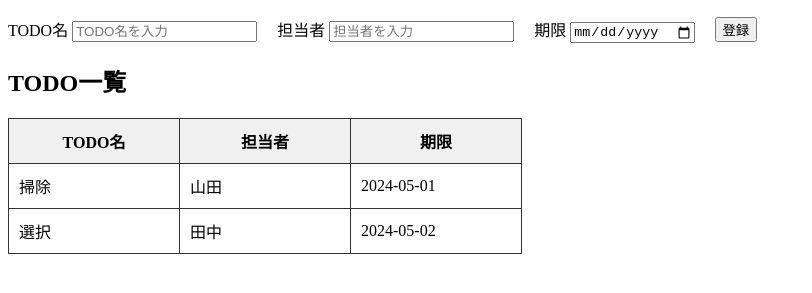
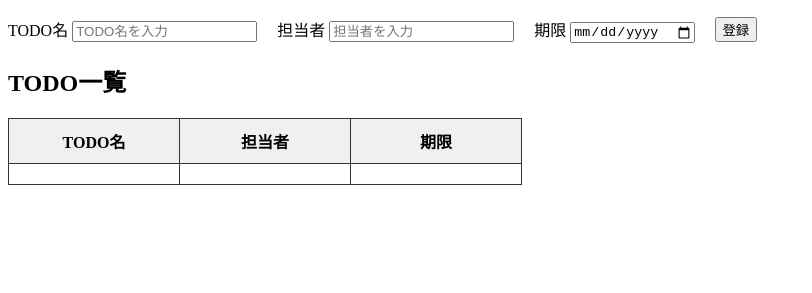
Before and after one commit to tslucky7/javascript-practice_daytra-webapp-frontend, a plain HTML site: page TODO-App/index.html in a window 1280 px wide. Both pictures are taken after a click on the button "登録". Shown: the part 127-420 px from the top of the page, without its empty margins (0-812 px from the left). Drawn offline with Linux system fonts and the light colour scheme.

Commit message:
day15 TODOアプリの実装完了

```diff
--- a/TODO-App/index.html
+++ b/TODO-App/index.html
@@ -40,17 +40,9 @@
             <th>期限</th>
           </tr>
         </thead>
-        <tbody>
-          <tr>
-            <td>掃除</td>
-            <td>山田</td>
-            <td>2024-05-01</td>
-          </tr>
-          <tr>
-            <td>選択</td>
-            <td>田中</td>
-            <td>2024-05-02</td>
-          </tr>
+        <tbody id="todo-list">
+          <!-- TODOがここに追加されます -->
+
         </tbody>
       </table>
     </section>
--- a/TODO-App/js/script.js
+++ b/TODO-App/js/script.js
@@ -1,26 +1,60 @@
 let todoList = [];
 
-document.addEventListener("DOMContentLoaded", () => {
-  const registerButtonElem = document.getElementById("register");
-  registerButtonElem.addEventListener("click", () => {
+const registerNewTodo = () => {
   //入力されたTODOの値を取得
   const newTodoName = document.getElementById("new-todo");
   const newPerson = document.getElementById("new-person");
   const newDeadline = document.getElementById("new-deadline");
 
-    console.log(newTodoName.value);
-    console.log(newPerson.value);
-    console.log(newDeadline.value);
-
-    //TODOの値をオブジェクトに格納
-    const newTodoObject = {
+  //TODOリストに新しいTODOを追加
+  todoList.push({
     todoName: newTodoName.value,
     person: newPerson.value,
     deadline: newDeadline.value,
+  });
+};
+
+//tbodyElemが登録されるたびに増殖するため、最初の要素を削除する
+const removeTodoListElem = () => {
+  const tbodyElem = document.getElementById("todo-list");
+
+  while (tbodyElem.firstChild) {
+    tbodyElem.firstChild.remove();
+  }
 }
 
-    //TODOリストに新しいTODOを追加
-    todoList.push(newTodoObject);
-    console.log(todoList);
+const appendTodoListElem = () => {
+  todoList.forEach((todo) => {
+    //TodoNameのtd要素を作成
+    const todoNameTdElem = document.createElement("td");
+    todoNameTdElem.textContent = todo.todoName;
+    //Personのtd要素を作成
+    const personTdElem = document.createElement("td");
+    personTdElem.textContent = todo.person;
+    //Deadlineのtd要素を作成
+    const deadlineTdElem = document.createElement("td");
+    deadlineTdElem.textContent = todo.deadline;
+
+    //tr要素を作成、td要素を追加
+    const trElem = document.createElement("tr");
+    trElem.appendChild(todoNameTdElem);
+    trElem.appendChild(personTdElem);
+    trElem.appendChild(deadlineTdElem);
+
+    //tbody要素にtr要素を追加
+    const tbodyElem = document.getElementById("todo-list");
+    tbodyElem.appendChild(trElem);
+  });
+}
+
+document.addEventListener("DOMContentLoaded", () => {
+  const registerButtonElem = document.getElementById("register");
+  registerButtonElem.addEventListener("click", () => {
+    //入力されたTODOの値を取得して、TODOリストに新しいTODOを追加
+    registerNewTodo();
+    //TODOリストを全て削除
+    removeTodoListElem();
+    //TODOリストを表示
+    appendTodoListElem();
   });
 });
```
Lines whose indentation alone changed are shown as unchanged.
